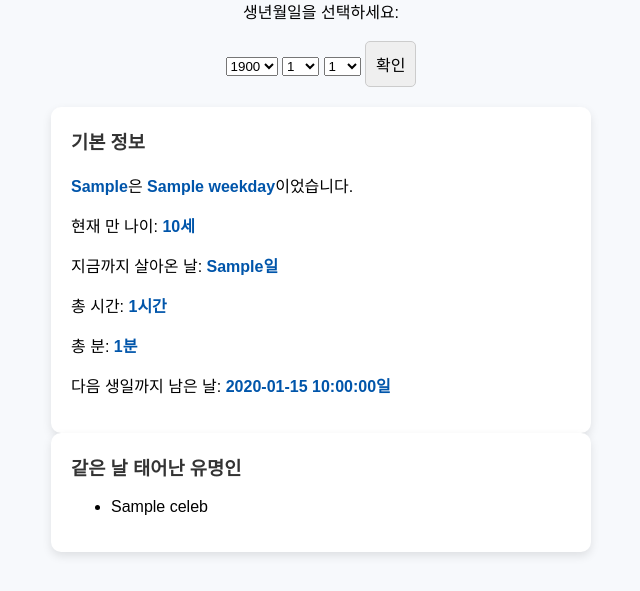
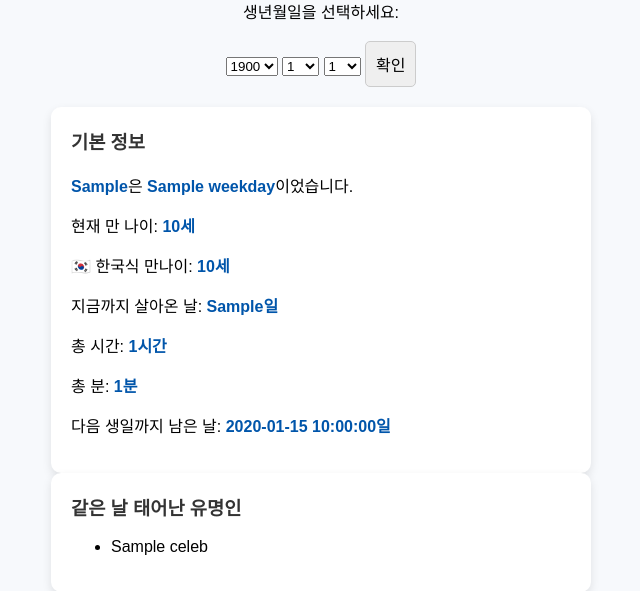
Before and after one commit to wowdaddy00/born-day, a Flask app: template templates/index.html in a window 1280 px wide. Shown: the part 140-731 px from the top of the page, without its empty margins (319-959 px from the left). Run offline with Flask 2, Linux system fonts and the light colour scheme; the template is opened without the code that fills it: most values are stand-ins (such as "Sample title", 1, 10 or a date in 2020).

Commit message:
Update index.html

```diff
--- a/templates/index.html
+++ b/templates/index.html
@@ -38,6 +38,7 @@
                 <h3>기본 정보</h3>
                 <p><span class="highlight">{{ result.birth_str }}</span>은 <span class="highlight">{{ result.weekday }}</span>이었습니다.</p>
                 <p>현재 만 나이: <span class="highlight">{{ result.age_years }}세</span></p>
+                <p>🇰🇷 한국식 만나이: <span class="highlight">{{ result.korean_age }}세</span></p>
                 <p>지금까지 살아온 날: <span class="highlight">{{ result.days_lived }}일</span></p>
                 <p>총 시간: <span class="highlight">{{ "{:,}".format(result.total_hours) }}시간</span></p>
                 <p>총 분: <span class="highlight">{{ "{:,}".format(result.total_minutes) }}분</span></p>
```
